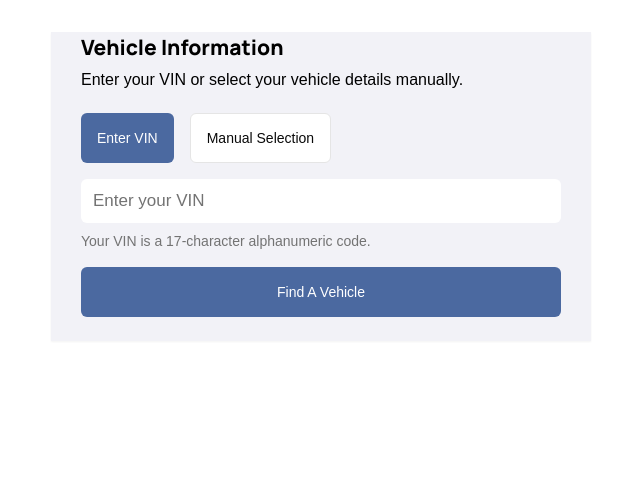
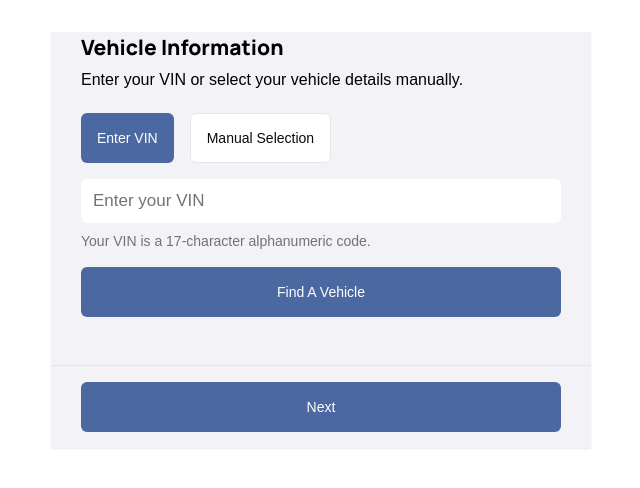
Before and after one commit to MartinsBrikmanis/accutrade, a Next.js app: page /trade in a window 1280 px wide. Shown: the top 488 px of the page, without its empty margins (319-959 px from the left). Built offline with nearby package versions, Linux system fonts and the light colour scheme.

Commit message:
next button in step 1

```diff
--- a/components/trade-in/Step1VehicleInfo.tsx
+++ b/components/trade-in/Step1VehicleInfo.tsx
@@ -594,6 +594,15 @@ export function Step1VehicleInfo({
           </Card>
         </div>
       )}
+
+      {/* Add new card at the bottom */}
+      <Card className="mt-6 border-t">
+        <CardContent className="px-[30px] py-4">
+          <Button className="w-full">
+            Next
+          </Button>
+        </CardContent>
+      </Card>
     </Card>
   )
 }
```
